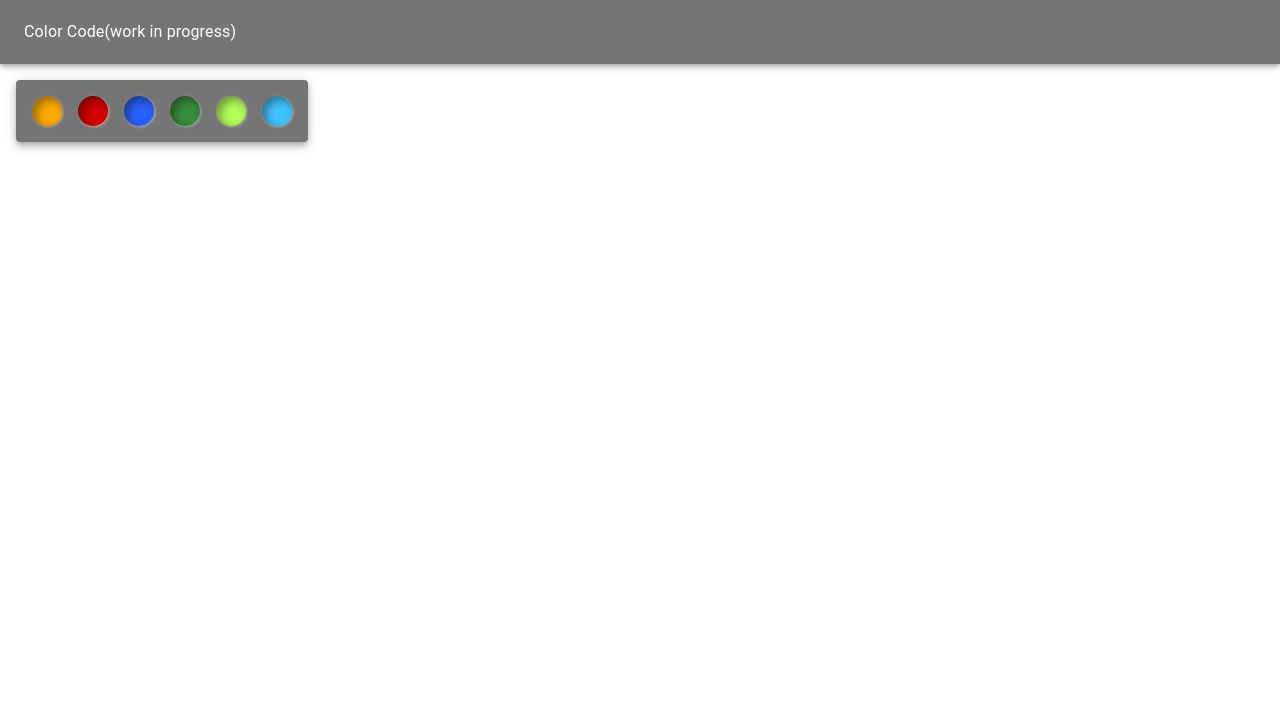
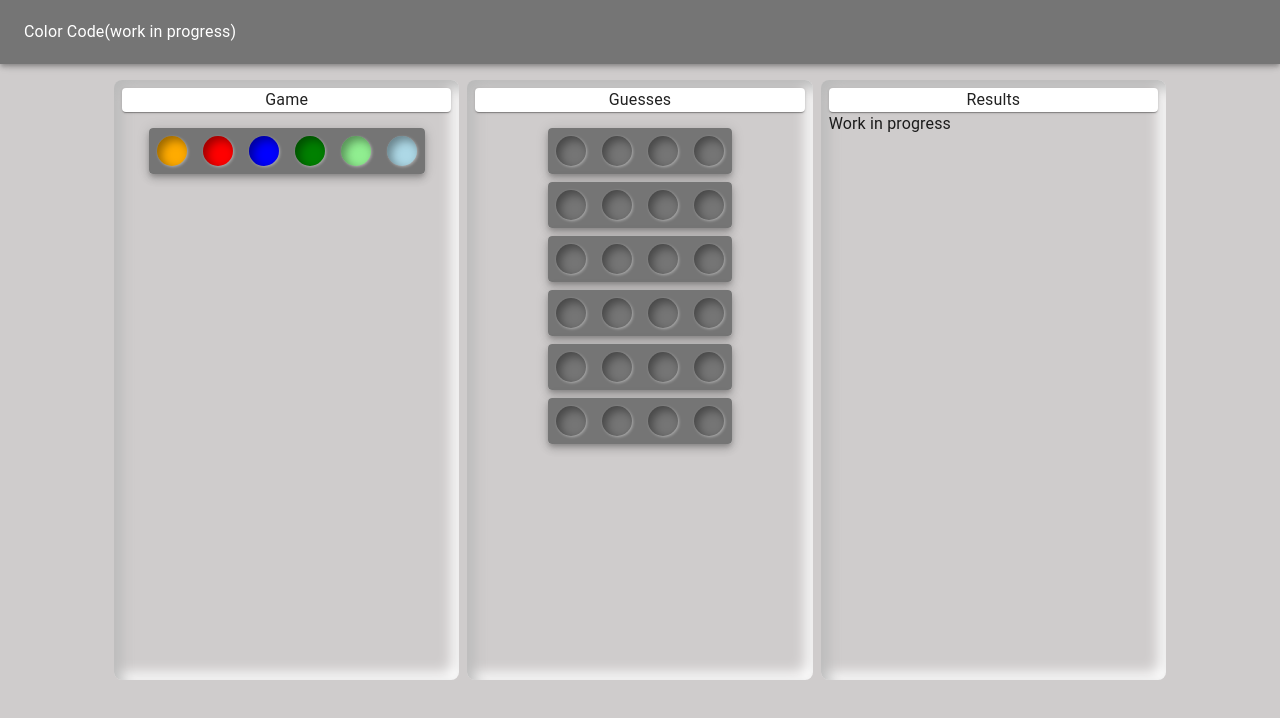
Before and after one commit to PeterBorza/vite-mui-color-game, a React (Vite) app: page / in a window 1280 px wide. Shown: the top 718 px of the page. Built offline with nearby package versions, Linux system fonts and the light colour scheme.

Commit message:
CC-3: Palette, Guesses, Panel components, Grid layout (#1)

```diff
--- a/package.json
+++ b/package.json
@@ -16,12 +16,14 @@
     "@mui/icons-material": "^6.1.0",
     "@mui/material": "^6.1.0",
     "react": "^18.3.1",
-    "react-dom": "^18.3.1"
+    "react-dom": "^18.3.1",
+    "uuid": "^10.0.0"
   },
   "devDependencies": {
     "@eslint/js": "^9.9.0",
     "@types/react": "^18.3.3",
     "@types/react-dom": "^18.3.0",
+    "@types/uuid": "^10.0.0",
     "@vitejs/plugin-react": "^4.3.1",
     "eslint": "^9.9.0",
     "eslint-plugin-react-hooks": "^5.1.0-rc.0",
--- a/src/App.tsx
+++ b/src/App.tsx
@@ -1,31 +1,37 @@
-import { CssBaseline, Paper, Stack } from "@mui/material";
-import { ColorBall, NavBar } from "components";
+import { Container, CssBaseline, Grid2, Stack } from "@mui/material";
+import { NavBar } from "components";
+import Guesses from "components/Guesses";
+import Palette from "components/Palette";
+import Panel from "components/Panel";
+import { COLORS } from "constants";
 
 const App = () => {
   return (
     <>
       <CssBaseline />
       <NavBar />
-      <Stack spacing={4} p={2}>
-        <Paper elevation={5} sx={{ alignSelf: "start" }}>
-          <Stack
-            direction="row"
-            spacing={2}
-            p={2}
-            sx={{
-              bgcolor: "primary.main",
-              borderRadius: 1,
-            }}
-          >
-            <ColorBall bgcolor="amber.main" />
-            <ColorBall bgcolor="red.main" />
-            <ColorBall bgcolor="blue.main" />
-            <ColorBall bgcolor="green.main" />
-            <ColorBall bgcolor="lightGreen.main" />
-            <ColorBall bgcolor="lightBlue.main" />
-          </Stack>
-        </Paper>
-      </Stack>
+      <Container
+        maxWidth="xl"
+        sx={{
+          mt: 2,
+          width: 1100,
+          height: 600,
+          maxHeight: "100%",
+          borderRadius: 2,
+        }}
+      >
+        <Grid2 container spacing={1} width="100%" height="100%">
+          <Panel title="Game">
+            <Stack spacing={2} p={2} alignItems="center">
+              <Palette colors={COLORS} />
+            </Stack>
+          </Panel>
+          <Panel title="Guesses">
+            <Guesses guessCount={6} />
+          </Panel>
+          <Panel title="Results">Work in progress</Panel>
+        </Grid2>
+      </Container>
     </>
   );
 };
--- /dev/null
+++ b/src/components/Guesses.tsx
@@ -0,0 +1,20 @@
+import { Stack } from "@mui/material";
+import Palette from "./Palette";
+import { v4 as uuid } from "uuid";
+
+type Props = {
+  guessCount: number;
+};
+
+const Guesses = ({ guessCount }: Props) => {
+  const arr = new Array(guessCount);
+  return (
+    <Stack spacing={1} p={2} alignItems="center">
+      {arr.fill(null).map(item => (
+        <Palette key={uuid()} />
+      ))}
+    </Stack>
+  );
+};
+
+export default Guesses;
--- /dev/null
+++ b/src/components/Palette.tsx
@@ -0,0 +1,36 @@
+import { Paper, Stack } from "@mui/material";
+import { ColorBall } from "./ColorBall";
+import { FC } from "react";
+import { ColorCode } from "constants";
+import { v4 as uuid } from "uuid";
+
+type Props = {
+  colors?: ColorCode[];
+  emptySlotsCount?: number;
+};
+
+const Palette: FC<Props> = ({ colors, emptySlotsCount = 4 }) => {
+  const fillSlots = () => colors ?? new Array(emptySlotsCount).fill(null);
+
+  return (
+    <Stack>
+      <Paper elevation={5} sx={{ alignSelf: "start" }}>
+        <Stack
+          direction="row"
+          spacing={2}
+          p={1}
+          sx={{
+            bgcolor: "primary.main",
+            borderRadius: 1,
+          }}
+        >
+          {fillSlots().map(color => (
+            <ColorBall key={uuid()} bgcolor={color} />
+          ))}
+        </Stack>
+      </Paper>
+    </Stack>
+  );
+};
+
+export default Palette;
--- /dev/null
+++ b/src/components/Panel.tsx
@@ -0,0 +1,29 @@
+import { Grid2, Grid2Props, Paper, styled } from "@mui/material";
+import { FC, PropsWithChildren } from "react";
+
+type Props = {
+  title: string;
+};
+
+const StyledPanel = styled((props: Grid2Props) => (
+  <Grid2 {...props} size={{ xs: 12, md: 4 }}>
+    {props.children}
+  </Grid2>
+))(({ theme }) => ({
+  boxShadow: "inset 7px 7px 14px #bababa,inset -7px -7px 14px #ffffff",
+  height: "100%",
+  padding: theme.spacing(1),
+  backgroundColor: "linear-gradient(145deg, #f0f0f0, #cacaca)",
+  borderRadius: theme.spacing(1),
+}));
+
+const Panel: FC<PropsWithChildren<Props>> = ({ children, title }) => {
+  return (
+    <StyledPanel>
+      <Paper sx={{ textAlign: "center" }}>{title}</Paper>
+      {children}
+    </StyledPanel>
+  );
+};
+
+export default Panel;
--- a/src/components/index.ts
+++ b/src/components/index.ts
@@ -1,2 +1,5 @@
 export { ColorBall } from "./ColorBall";
 export { default as NavBar } from "./NavBar";
+export { default as Palette } from "./Palette";
+export { default as Panel } from "./Panel";
+export { default as Guesses } from "./Guesses";
--- /dev/null
+++ b/src/constants.ts
@@ -0,0 +1,16 @@
+export type ColorCode =
+  | "amber.main"
+  | "red"
+  | "blue"
+  | "green"
+  | "lightGreen"
+  | "lightBlue";
+
+export const COLORS: ColorCode[] = [
+  "amber.main",
+  "red",
+  "blue",
+  "green",
+  "lightGreen",
+  "lightBlue",
+];
--- a/src/index.css
+++ b/src/index.css
@@ -11,4 +11,5 @@
   height: 100dvh;
   min-width: 320px;
   min-height: 100dvh;
+  background-color: #cfcccc;
 }
```
Also changed, not shown: 1 other file (tests, documents, lock files or other folders).
